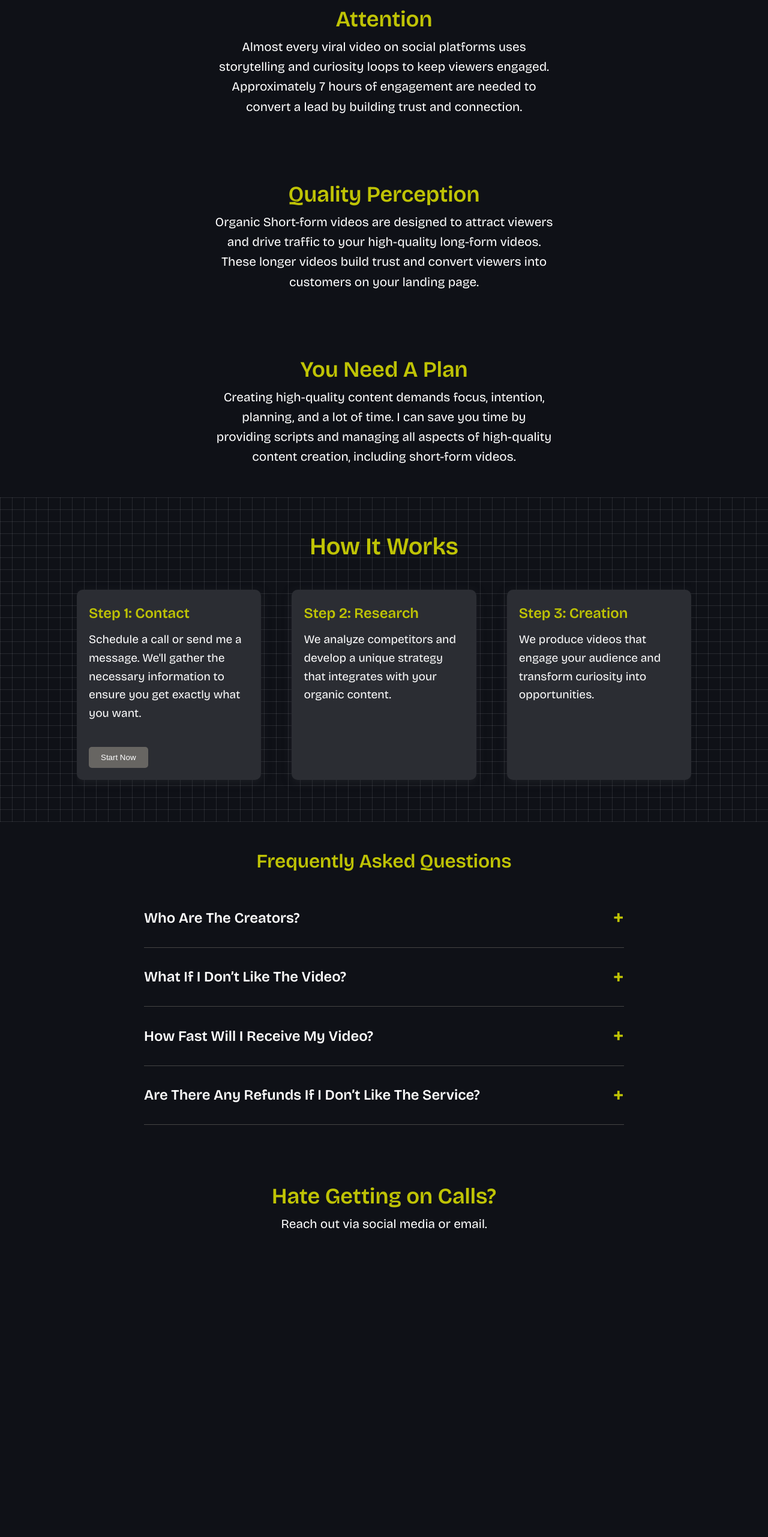
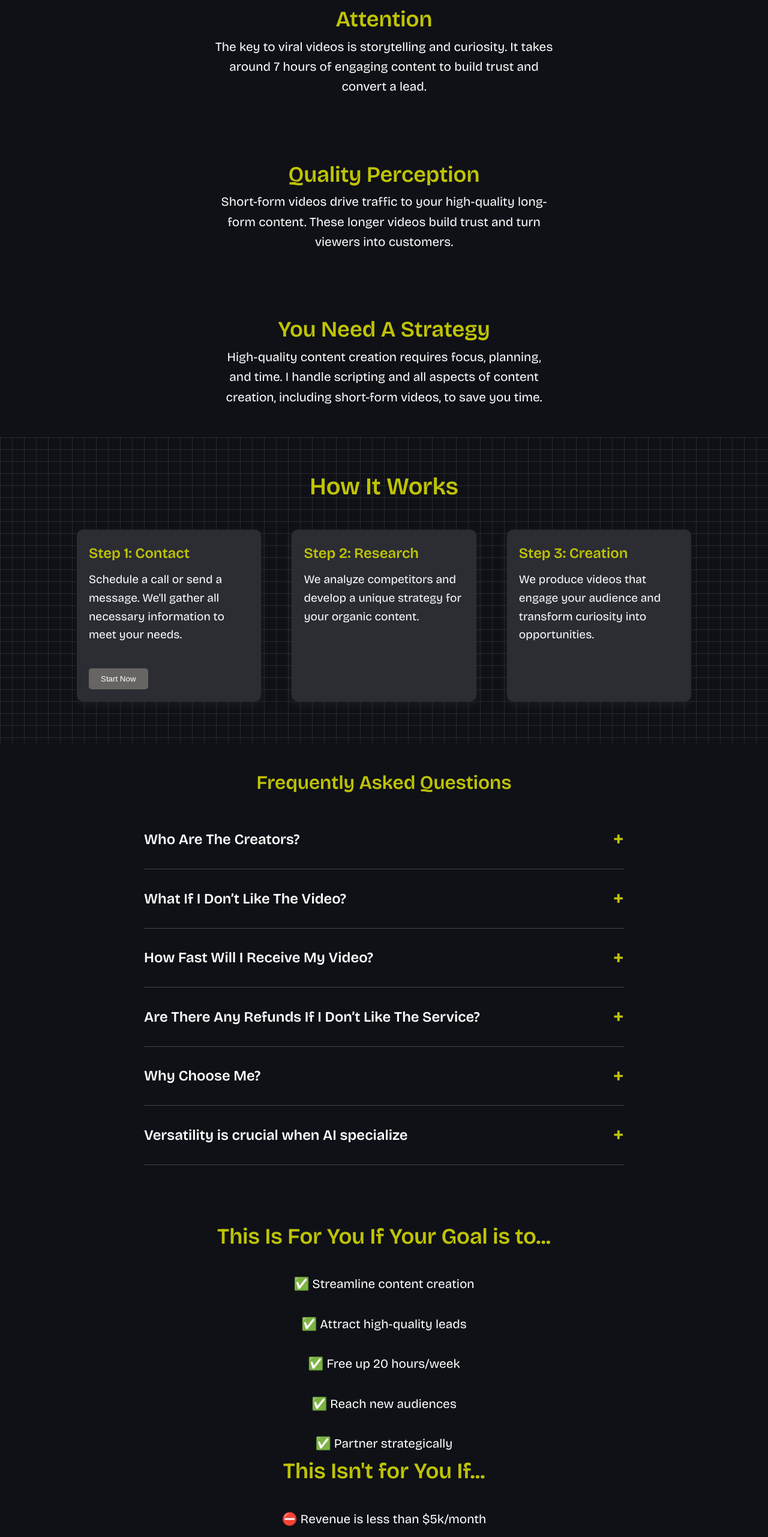
Before and after one commit to AceFusionDigital/acefusiondigital, a plain HTML site: page index.html in a window 1280 px wide. Shown: the part 1154-3716 px from the top of the page at 60% size. Drawn offline with nearby package versions, Linux system fonts and the light colour scheme; a script that the page names is missing.

Commit message:
Update index.html

```diff
--- a/index.html
+++ b/index.html
@@ -14,7 +14,7 @@
     <meta name="author" content="Ace Fusion">
     <meta charset="UTF-8">
     <meta name="viewport" content="width=device-width, initial-scale=1.0">
-    <title>Ace Fusion - Digital Marketing Agency</title>
+    <title>Ace Fusion - Strategic Partner</title>
     <link rel="stylesheet" href="styles.css">
     <script src="script.js" defer></script>
     <link href="https://fonts.googleapis.com/css2?family=Bricolage+Grotesque:wght@400;600&display=swap" rel="stylesheet">
@@ -67,20 +67,20 @@
     <section id="solution" class="section3">
         <div class="container">
             <h2>Attention</h2>
-            <p class="perfWrap2">Almost every viral video on social platforms uses storytelling and curiosity loops to keep viewers engaged. Approximately 7 hours of engagement are needed to convert a lead by building trust and connection.</p>
+            <p class="perfWrap2">The key to viral videos is storytelling and curiosity. It takes around 7 hours of engaging content to build trust and convert a lead.</p>
         </div>
     </section>
     <section class="section">
         <div class="container">
             <h2>Quality Perception</h2>
-            <p class="perfWrap2">Organic Short-form videos are designed to attract viewers and drive traffic to your high-quality long-form videos. These longer videos build trust and convert viewers into customers on your landing page.</p>
+            <p class="perfWrap2">Short-form videos drive traffic to your high-quality long-form content. These longer videos build trust and turn viewers into customers.</p>
         </div>
     </section>
 
     <section id="plan" class="section3">
         <div class="container">
-            <h2>You Need A Plan</h2>
-            <p class="perfWrap2">Creating high-quality content demands focus, intention, planning, and a lot of time. I can save you time by providing scripts and managing all aspects of high-quality content creation, including short-form videos.</p>
+            <h2>You Need A Strategy</h2>
+            <p class="perfWrap2">High-quality content creation requires focus, planning, and time. I handle scripting and all aspects of content creation, including short-form videos, to save you time.</p>
         </div>
     </section>
     <section id="process" class="section2">
@@ -90,14 +90,14 @@
                 <div class="step">
                     <div class="step-content">
                         <h3>Step 1: Contact</h3>
-                        <p>Schedule a call or send me a message. We'll gather the necessary information to ensure you get exactly what you want.</p>
+                        <p>Schedule a call or send a message. We'll gather all necessary information to meet your needs.</p>
                         <a href="#book"><button class="step-button">Start Now</button></a>
                     </div>
                 </div>
                 <div class="step">
                     <div class="step-content">
                         <h3>Step 2: Research</h3>
-                        <p>We analyze competitors and develop a unique strategy that integrates with your organic content.</p>
+                        <p>We analyze competitors and develop a unique strategy for your organic content.</p>
                     </div>
                 </div>
                 <div class="step">
@@ -116,7 +116,7 @@
                 <div class="faq-item">
                     <h3 onclick="toggleContent(this)">Who Are The Creators? <span class="toggle-icon">+</span></h3>
                     <div class="faq-details" style="display: none;">
-                        <h2>Ace Fusion is an Agency of One</h2>
+                        <h2>Ace Fusion is your Strategic Partner</h2>
                         <p>This means you'll work directly with me, founder of Ace Fusion.</p>
                     </div>
                 </div>
@@ -139,12 +139,38 @@
                 <div class="faq-item">
                     <h3 onclick="toggleContent(this)">Are There Any Refunds If I Don’t Like The Service? <span class="toggle-icon">+</span></h3>
                     <div class="faq-details" style="display: none;">
-                        <p>I'll work tirelessly on revisions until you're absolutely thrilled with the final video. Your satisfaction is my top priority. If you're still not satisfied, I offer a money-back guarantee.</p>
+                        <h2>Yes.</h2><p>   If you're not satisfied, I offer a 50% money-back guarantee.</p>
+                    </div>
+                </div>
+                <div class="faq-item">
+                    <h3 onclick="toggleContent(this)">Why Choose Me? <span class="toggle-icon">+</span></h3>
+                    <div class="faq-details" style="display: none;">
+                        <h2> Not Just Another Agency </h2>I'm here to be part of your team, not just another agency. My goal is to support your business through every challenge and creatively solve problems together.
+
+                        </p>
+                    </div>
+                </div>
+                <div class="faq-item">
+                    <h3 onclick="toggleContent(this)"> Versatility is crucial when AI specialize <span class="toggle-icon">+</span></h3>
+                    <div class="faq-details" style="display: none;">
+                        <div class="col-md-6 goal-section">
+                            <h2> Skillstack: </h2>
+                            <p class="perfWrap2"> ✅ Video Editing
+                                ✅ Motion Graphics
+                                ✅ Generative AI
+                                ✅ Landing Pages
+                                ✅ Script Writing
+                                ✅ Audio Production
+
+                            </p>
+                        </div>
                     </div>
                 </div>
             </div>
         </div>
     </section>
+
+
     <!-- Display all FAQ content when JavaScript is disabled -->
     <noscript>
         <style>
@@ -156,12 +182,32 @@
             }
         </style>
     </noscript>
-    <section id="book" class="section4">
+    <section id="book" class="section">
         <div class="container">
-            <h2>Hate Getting on Calls?</h2>
-            <p class="perfWrap2">Reach out via social media or email.</p>
+            <div class="row">
+                <!-- "This Is For You If Your Goal is to..." section -->
+                <div class="col-md-6 goal-section">
+                    <h2>This Is For You If Your Goal is to...</h2>
+                    <p class="perfWrap2">
+                        ✅ Streamline content creation<br>
+                        ✅ Attract high-quality leads<br>
+                        ✅ Free up 20 hours/week<br>
+                        ✅ Reach new audiences<br>
+                        ✅ Partner strategically
+                    </p>
                 </div>
-        <div class="container">
+                <!-- "This Isn't for You If..." section -->
+                <div class="col-md-6 not-for-you-section">
+                    <h2>This Isn't for You If...</h2>
+                    <p class="perfWrap2">
+                        ⛔️ Revenue is less than $5k/month<br>
+                        ⛔️ Prefers short-term marketing
+                    </p>
+                </div>
+            </div>
+            <!-- Calendly widget -->
+            <div class="row" style="margin-top: 20px;">
+                <div class="col-md-12"> </div> </div>
                     <div class="hero-content">
                         <!-- Calendly inline widget begin -->
                         <div class="calendly-inline-widget" data-url="https://calendly.com/acefusiondigital/discovery?primary_color=3da5d4" style="min-width:320px;height:700px;"></div>
@@ -169,7 +215,13 @@
                         <!-- Calendly inline widget end -->
                     </div>
                 </div>
+            </div>
+        </div>
     </section>
+
+
+
+
     <footer>
         <section class="section">
         <div class="container">
```
Lines whose indentation alone changed are shown as unchanged.
